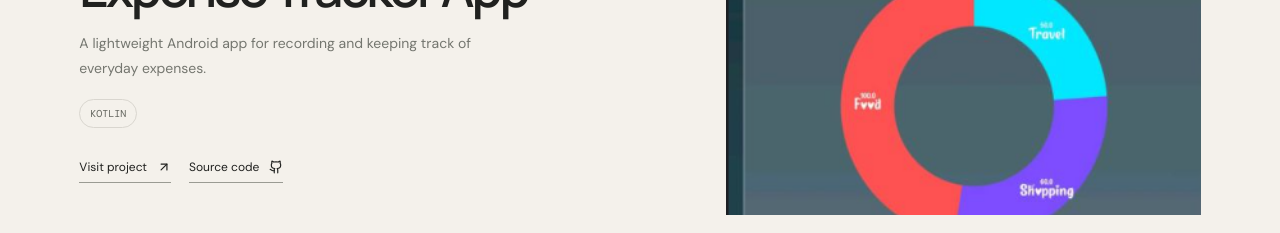
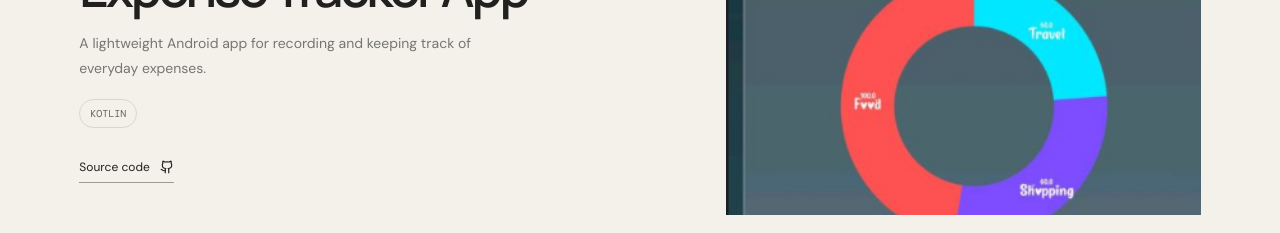
Before and after one commit to Nura730/portfolio, a Next.js app: page / in a window 1280 px wide. Shown: the part 3640-3873 px from the top of the page. Built offline with nearby package versions, Linux system fonts and the light colour scheme.

Commit message:
Handle projects without live demo URLs

```diff
--- a/app/page.jsx
+++ b/app/page.jsx
@@ -65,7 +65,7 @@ export default function Page() {
     <div className="section-heading"><div><Eyebrow>01 / Selected work</Eyebrow><h2 className="section-title" style={{marginTop:18}}>Things I’ve<br/>put into the world.</h2></div><p className="hero-copy" style={{maxWidth:330,fontSize:13}}>A selection of products, experiments, and client work. Each one started with a problem worth solving.</p></div>
     <div>{projects.map(p=><article className="project-row" key={p.n}>
      <a className="project-image" href={p.live||p.code} target="_blank" rel="noreferrer"><img src={p.image} alt={p.name+" preview"}/></a>
-     <div><span className="project-number">{p.n} / {p.type}</span><h3 className="project-name">{p.name}</h3><p className="project-desc">{p.desc}</p><div>{p.tech.map(t=><span className="tag" key={t}>{t}</span>)}</div><div><a className="text-link" href={p.live} target="_blank" rel="noreferrer">Visit project <ArrowUpRight size={14}/></a><a className="text-link" href={p.code} target="_blank" rel="noreferrer">Source code <Github size={14}/></a></div></div>
+     <div><span className="project-number">{p.n} / {p.type}</span><h3 className="project-name">{p.name}</h3><p className="project-desc">{p.desc}</p><div>{p.tech.map(t=><span className="tag" key={t}>{t}</span>)}</div><div>{p.live ? <a className="text-link" href={p.live} target="_blank" rel="noreferrer">Visit project <ArrowUpRight size={14}/></a> : null}<a className="text-link" href={p.code} target="_blank" rel="noreferrer">Source code <Github size={14}/></a></div></div>
     </article>)}</div>
    </section>
 
```
